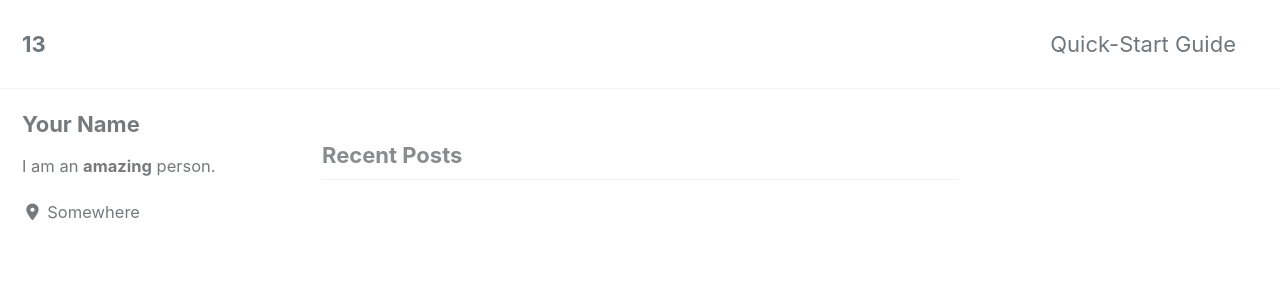
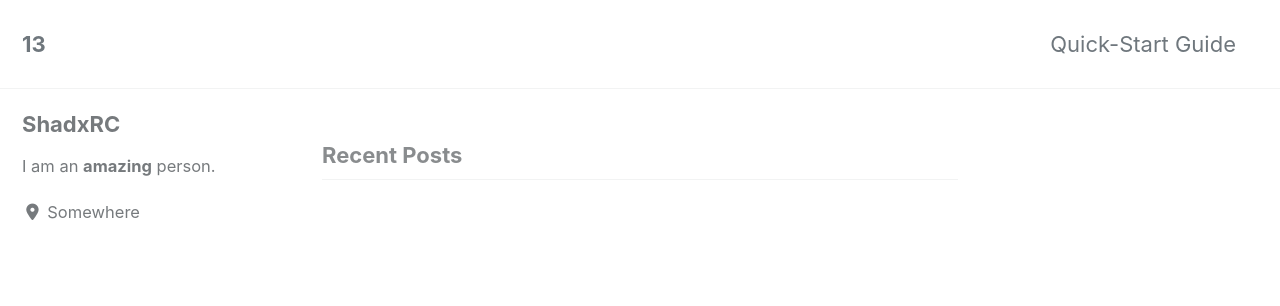
Before and after one commit to allrc/allrc.github.io, a Jekyll site: the page built from index.html, in a window 1280 px wide. Shown: the top 306 px of the page. Built offline with Jekyll 4.4.1, drawn with Linux system fonts in a browser that asks for light colours; cached includes are drawn as plain includes; nearby versions of some CDN libraries; the list of posts is cut into pages by our own code.

Commit message:
Update _config.yml

```diff
--- a/_config.yml
+++ b/_config.yml
@@ -107,7 +107,7 @@ analytics:
 
 # Site Author
 author:
-  name             : "Your Name"
+  name             : "ShadxRC"
   avatar           : # path of avatar image, e.g. "/assets/images/bio-photo.jpg"
   bio              : "I am an **amazing** person."
   location         : "Somewhere"
```
